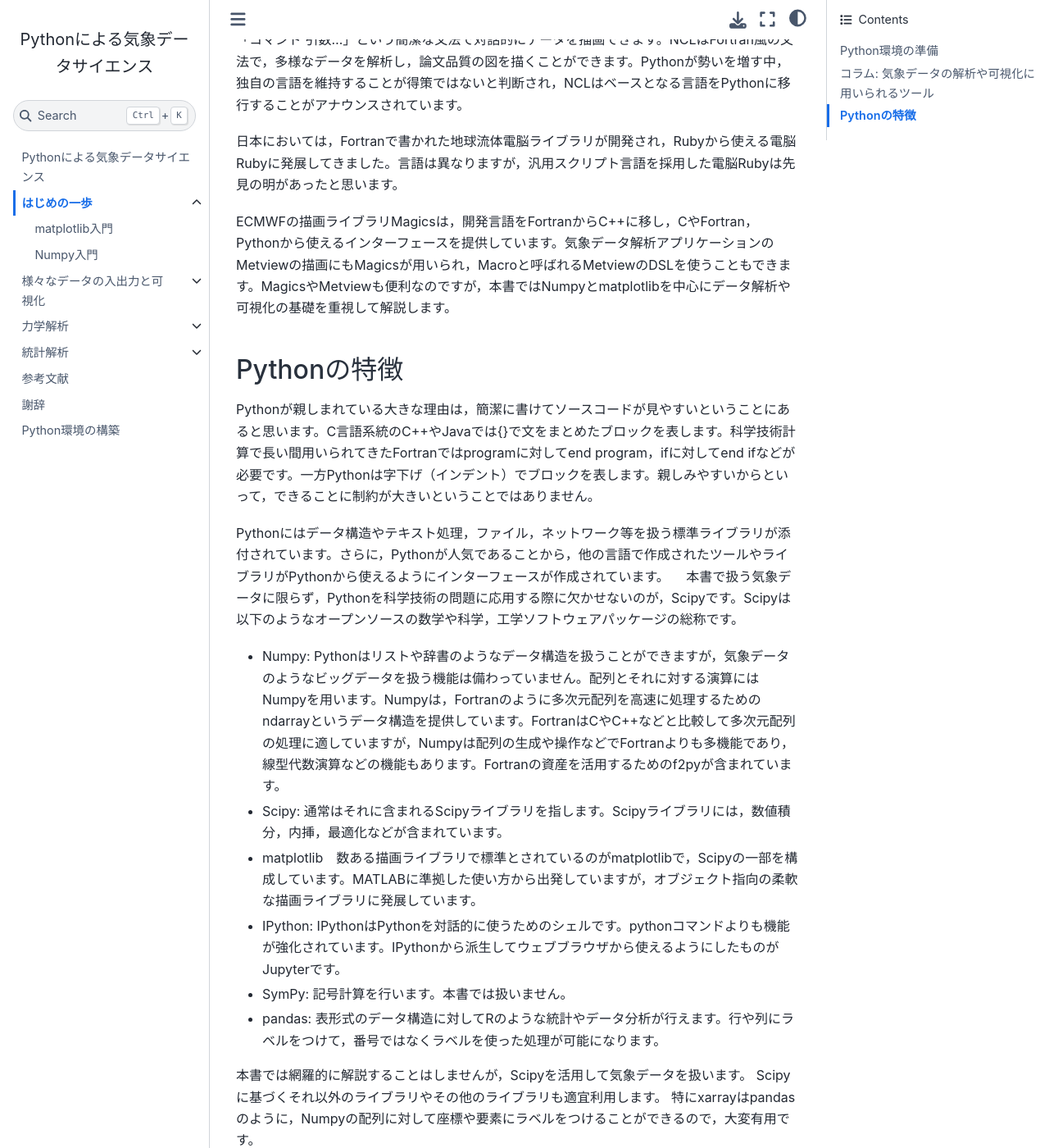
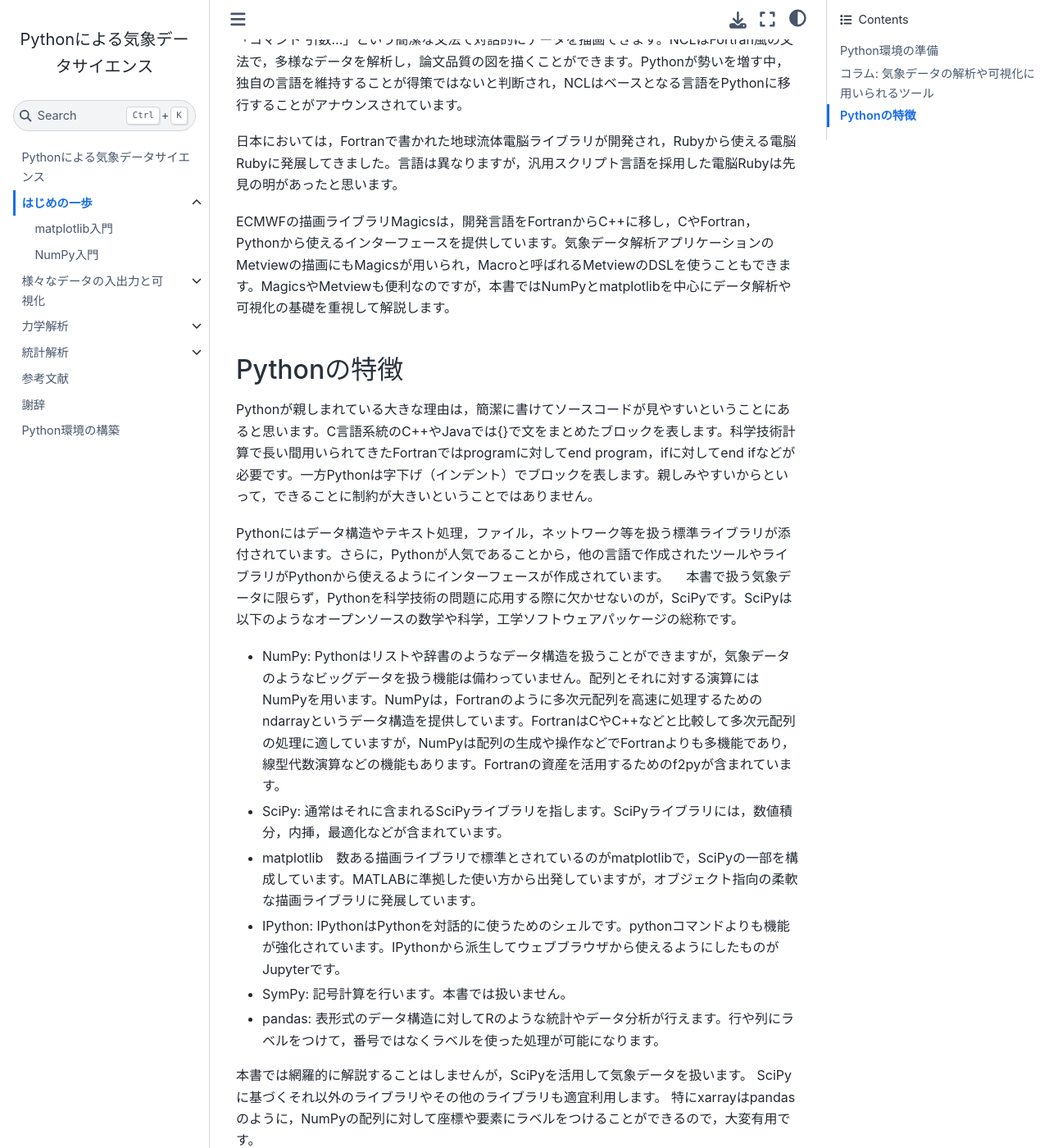
Before and after one commit to tenomoto/pymetds, a Jupyter Book: the page built from Introduction.md, in a window 1280 px wide and 1400 px high, scrolled down 2537 px. Shown: the whole window at 82% size. Built offline with Jupyter Book 1.0.4 settings and Sphinx 7.4.7 and the Sphinx Book theme 1.1.4, drawn with Linux system fonts in a browser that asks for light colours; pages that are not in the unit, such as notebooks, are missing from menus; some of the changed text lies outside the part shown.

```diff
--- a/Introduction.md
+++ b/Introduction.md
@@ -4,7 +4,7 @@ Pythonは最も人気のあるプログラミング言語です。人工知能
 気象学においてもPython利用者が増加しています。
 この章では，これまで用いられてきた道具を概観した後，Pythonの特徴について述べます。
 Pythonの標準的な描画ライブラリであるmatplotlibを用いて簡単な図を描きます。
-Pythonの科学技術計算において基本的なパッケージであるNumpyの基本的な使い方についても学びます。
+Pythonの科学技術計算において基本的なパッケージであるNumPyの基本的な使い方についても学びます。
 
 ## Python環境の準備
 
@@ -44,21 +44,21 @@ Googleドライブの「新規」ボタンから「その他」「Google Colabor
 
 日本においては，Fortranで書かれた地球流体電脳ライブラリが開発され，Rubyから使える電脳Rubyに発展してきました。言語は異なりますが，汎用スクリプト言語を採用した電脳Rubyは先見の明があったと思います。
 
-ECMWFの描画ライブラリMagicsは，開発言語をFortranからC++に移し，CやFortran，Pythonから使えるインターフェースを提供しています。気象データ解析アプリケーションのMetviewの描画にもMagicsが用いられ，Macroと呼ばれるMetviewのDSLを使うこともできます。MagicsやMetviewも便利なのですが，本書ではNumpyとmatplotlibを中心にデータ解析や可視化の基礎を重視して解説します。
+ECMWFの描画ライブラリMagicsは，開発言語をFortranからC++に移し，CやFortran，Pythonから使えるインターフェースを提供しています。気象データ解析アプリケーションのMetviewの描画にもMagicsが用いられ，Macroと呼ばれるMetviewのDSLを使うこともできます。MagicsやMetviewも便利なのですが，本書ではNumPyとmatplotlibを中心にデータ解析や可視化の基礎を重視して解説します。
 
 ## Pythonの特徴
 
 Pythonが親しまれている大きな理由は，簡潔に書けてソースコードが見やすいということにあると思います。C言語系統のC++やJavaでは{}で文をまとめたブロックを表します。科学技術計算で長い間用いられてきたFortranではprogramに対してend program，ifに対してend ifなどが必要です。一方Pythonは字下げ（インデント）でブロックを表します。親しみやすいからといって，できることに制約が大きいということではありません。
 
 Pythonにはデータ構造やテキスト処理，ファイル，ネットワーク等を扱う標準ライブラリが添付されています。さらに，Pythonが人気であることから，他の言語で作成されたツールやライブラリがPythonから使えるようにインターフェースが作成されています。
-　本書で扱う気象データに限らず，Pythonを科学技術の問題に応用する際に欠かせないのが，Scipyです。Scipyは以下のようなオープンソースの数学や科学，工学ソフトウェアパッケージの総称です。
-* Numpy: Pythonはリストや辞書のようなデータ構造を扱うことができますが，気象データのようなビッグデータを扱う機能は備わっていません。配列とそれに対する演算にはNumpyを用います。Numpyは，Fortranのように多次元配列を高速に処理するためのndarrayというデータ構造を提供しています。FortranはCやC++などと比較して多次元配列の処理に適していますが，Numpyは配列の生成や操作などでFortranよりも多機能であり，線型代数演算などの機能もあります。Fortranの資産を活用するためのf2pyが含まれています。
-* Scipy: 通常はそれに含まれるScipyライブラリを指します。Scipyライブラリには，数値積分，内挿，最適化などが含まれています。
-* matplotlib　数ある描画ライブラリで標準とされているのがmatplotlibで，Scipyの一部を構成しています。MATLABに準拠した使い方から出発していますが，オブジェクト指向の柔軟な描画ライブラリに発展しています。
+　本書で扱う気象データに限らず，Pythonを科学技術の問題に応用する際に欠かせないのが，SciPyです。SciPyは以下のようなオープンソースの数学や科学，工学ソフトウェアパッケージの総称です。
+* NumPy: Pythonはリストや辞書のようなデータ構造を扱うことができますが，気象データのようなビッグデータを扱う機能は備わっていません。配列とそれに対する演算にはNumPyを用います。NumPyは，Fortranのように多次元配列を高速に処理するためのndarrayというデータ構造を提供しています。FortranはCやC++などと比較して多次元配列の処理に適していますが，NumPyは配列の生成や操作などでFortranよりも多機能であり，線型代数演算などの機能もあります。Fortranの資産を活用するためのf2pyが含まれています。
+* SciPy: 通常はそれに含まれるSciPyライブラリを指します。SciPyライブラリには，数値積分，内挿，最適化などが含まれています。
+* matplotlib　数ある描画ライブラリで標準とされているのがmatplotlibで，SciPyの一部を構成しています。MATLABに準拠した使い方から出発していますが，オブジェクト指向の柔軟な描画ライブラリに発展しています。
 * IPython: IPythonはPythonを対話的に使うためのシェルです。pythonコマンドよりも機能が強化されています。IPythonから派生してウェブブラウザから使えるようにしたものがJupyterです。
 * SymPy: 記号計算を行います。本書では扱いません。
 * pandas: 表形式のデータ構造に対してRのような統計やデータ分析が行えます。行や列にラベルをつけて，番号ではなくラベルを使った処理が可能になります。
 
-本書では網羅的に解説することはしませんが，Scipyを活用して気象データを扱います。
-Scipyに基づくそれ以外のライブラリやその他のライブラリも適宜利用します。
-特にxarrayはpandasのように，Numpyの配列に対して座標や要素にラベルをつけることができるので，大変有用です。
+本書では網羅的に解説することはしませんが，SciPyを活用して気象データを扱います。
+SciPyに基づくそれ以外のライブラリやその他のライブラリも適宜利用します。
+特にxarrayはpandasのように，NumPyの配列に対して座標や要素にラベルをつけることができるので，大変有用です。
```
Also changed, not shown: EOF.ipynb, Numpy.ipynb, Q-vector.ipynb.
